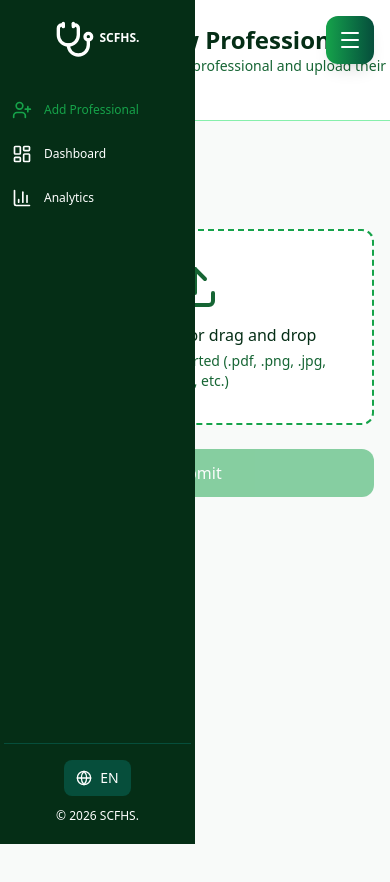
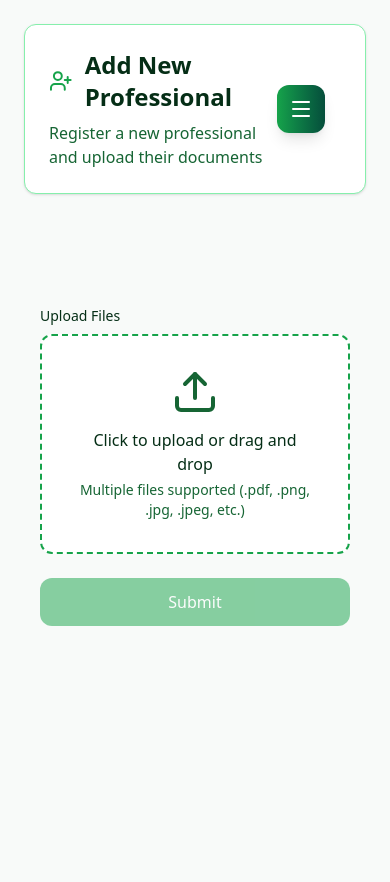
Before and after one commit to heba39920/doctorsDashboard, a React (Vite) app: page / in a window 390 px wide. Shown: the top 882 px of the page. Built offline with nearby package versions, Linux system fonts and the light colour scheme.

Commit message:
handle styling

```diff
--- a/src/components/Sidebar/Sidebar.tsx
+++ b/src/components/Sidebar/Sidebar.tsx
@@ -1,22 +1,30 @@
-import { UserPlus, LayoutDashboard, BarChart3, Stethoscope } from 'lucide-react';
+import { UserPlus, LayoutDashboard, BarChart3, Stethoscope, X } from 'lucide-react';
 import { NavLink } from 'react-router-dom';
 import { useTranslation } from 'react-i18next';
 import { LanguageSwitcher } from '../LanguageSwitcher';
+import { useSidebar } from '../../contexts/SidebarContext';
 
-interface SidebarProps {
-  isOpen: boolean;
-  onClose: () => void;
-}
-
-export const Sidebar = ({  onClose }: SidebarProps) => {
+export const Sidebar = () => {
   const { t } = useTranslation();
+  const { isOpen, closeSidebar } = useSidebar();
 
   return (
-    <div className={`bg-[var(--textPrimary)] text-[var(--background)] w-1/2 md:w-26 h-screen py-5 px-1 flex flex-col fixed z-50 transition-transform duration-300`}>
+    <div className={`bg-[var(--textPrimary)] text-[var(--background)] w-1/2 md:w-26 h-screen py-5 px-1 flex flex-col fixed left-0 border-r border-[var(--accent)] z-50 transition-transform duration-300 ${
+      isOpen ? 'translate-x-0' : '-translate-x-full md:translate-x-0'
+    }`}>
       <div className="mb-8">
-        <div className="flex items-center gap-1 justify-center md:justify-start">
-          <Stethoscope className="w-10 h-10 text-[var(--background)]" />
-          <h6 className="text-xs font-bold text-[var(--background)] mb-1">SCFHS.</h6>
+        <div className="flex items-center justify-between px-2">
+          <div className="flex items-center gap-1 justify-center md:justify-start">
+            <Stethoscope className="w-10 h-10 text-[var(--background)]" />
+            <h6 className="text-xs font-bold text-[var(--background)] mb-1">SCFHS.</h6>
+          </div>
+          <button
+            onClick={closeSidebar}
+            className="md:hidden p-2 text-[var(--background)] hover:bg-[var(--secondary)] rounded-lg transition-colors"
+            aria-label={t('sidebar.closeMenu')}
+          >
+            <X className="w-5 h-5" />
+          </button>
         </div>
       </div>
       <nav className="flex-1">
@@ -24,7 +32,7 @@ export const Sidebar = ({  onClose }: SidebarProps) => {
           <li>
             <NavLink
               to="/"
-              onClick={onClose}
+              onClick={closeSidebar}
               className={({ isActive }) =>
                 `flex md:flex-col justify-start md:justify-center md:px-0 px-2 items-center rounded-xl gap-3 md:py-3 py-2 text-xs  transition-all duration-200 ${
                   isActive
@@ -40,7 +48,7 @@ export const Sidebar = ({  onClose }: SidebarProps) => {
           <li>
             <NavLink
               to="/dashboard"
-              onClick={onClose}
+              onClick={closeSidebar}
               className={({ isActive }) =>
                 `flex md:flex-col md:justify-center justify-start md:px-0 px-2 items-center text-xs gap-3 md:py-3 py-2 rounded-xl transition-all duration-200 ${
                   isActive
@@ -56,7 +64,7 @@ export const Sidebar = ({  onClose }: SidebarProps) => {
           <li>
             <NavLink
               to="/analytics"
-              onClick={onClose}
+              onClick={closeSidebar}
               className={({ isActive }) =>
                   `flex md:flex-col md:justify-center justify-start md:px-0 px-2 items-center text-xs gap-3 md:py-3 py-2 rounded-xl transition-all duration-200 ${
                     isActive
--- a/src/components/layout/Layout.tsx
+++ b/src/components/layout/Layout.tsx
@@ -1,41 +1,32 @@
 import { Sidebar } from "../Sidebar/Sidebar";
 import { Outlet } from "react-router-dom";
-import { useState } from "react";
-import { Menu, X } from "lucide-react";
-import { useTranslation } from "react-i18next";
+import { SidebarProvider, useSidebar } from "../../contexts/SidebarContext";
 
-const Layout = () => {
-  const [isSidebarOpen, setIsSidebarOpen] = useState(false);
-  const { t } = useTranslation();
-  const isRTL = localStorage.getItem('language') === 'ar';
+const LayoutContent = () => {
+  const { isOpen, closeSidebar } = useSidebar();
 
   return (
     <div className={`flex min-h-screen bg-[var(--background)] `}>
-      <Sidebar isOpen={isSidebarOpen} onClose={() => setIsSidebarOpen(false)} />
-      {isSidebarOpen && (
+      <Sidebar />
+      {isOpen && (
         <div
           className="fixed inset-0 bg-black/50 z-40 md:hidden"
-          onClick={() => setIsSidebarOpen(false)}
+          onClick={closeSidebar}
         />
       )}
       <main className={`flex-1 overflow-auto relative md:ml-25`}>
-        <button
-          onClick={() => setIsSidebarOpen(!isSidebarOpen)}
-          className={`fixed top-4 z-50 p-3 bg-gradient-to-r from-[var(--primary)] to-[var(--secondary)] text-white rounded-xl shadow-lg hover:shadow-xl hover:scale-105 active:scale-95 transition-all duration-300 md:hidden ${
-            isRTL ? 'left-4' : 'right-4'
-          }`}
-          aria-label={isSidebarOpen ? t('sidebar.closeMenu') : t('sidebar.openMenu')}
-        >
-          {isSidebarOpen ? (
-            <X className="w-6 h-6" />
-          ) : (
-            <Menu className="w-6 h-6" />
-          )}
-        </button>
         <Outlet />
       </main>
     </div>
   )
 }
 
+const Layout = () => {
+  return (
+    <SidebarProvider>
+      <LayoutContent />
+    </SidebarProvider>
+  )
+}
+
 export default Layout;
--- /dev/null
+++ b/src/contexts/SidebarContext.tsx
@@ -0,0 +1,32 @@
+import { createContext, useContext, useState, type ReactNode} from 'react';
+
+interface SidebarContextType {
+  isOpen: boolean;
+  openSidebar: () => void;
+  closeSidebar: () => void;
+  toggleSidebar: () => void;
+}
+
+const SidebarContext = createContext<SidebarContextType | undefined>(undefined);
+
+export const SidebarProvider = ({ children }: { children: ReactNode }) => {
+  const [isOpen, setIsOpen] = useState(false);
+
+  const openSidebar = () => setIsOpen(true);
+  const closeSidebar = () => setIsOpen(false);
+  const toggleSidebar = () => setIsOpen(prev => !prev);
+
+  return (
+    <SidebarContext.Provider value={{ isOpen, openSidebar, closeSidebar, toggleSidebar }}>
+      {children}
+    </SidebarContext.Provider>
+  );
+};
+
+export const useSidebar = () => {
+  const context = useContext(SidebarContext);
+  if (context === undefined) {
+    throw new Error('useSidebar must be used within a SidebarProvider');
+  }
+  return context;
+};
--- a/src/pages/Analytics.tsx
+++ b/src/pages/Analytics.tsx
@@ -1,11 +1,14 @@
-import { BarChart3, Users, FileText, TrendingUp, Award, Calendar, Loader2, AlertCircle } from "lucide-react"
+import { BarChart3, Users, FileText, TrendingUp, Award, Calendar, Loader2, AlertCircle, Menu } from "lucide-react"
 import { useTranslation } from "react-i18next"
 import { useGetStats } from "../utils/hooks/Hooks"
 import { formatValue } from "../utils/helperfunctions/ProfessionalUtils"
+import { useSidebar } from "../contexts/SidebarContext"
 
 const Analytics = () => {
   const { t } = useTranslation()
+  const { openSidebar } = useSidebar()
   const { data: statsData, isLoading, isError, error } = useGetStats()
+  const isRTL = localStorage.getItem('language') === 'ar';
 
   if (isLoading) {
     return (
@@ -51,12 +54,14 @@ const Analytics = () => {
   // Get professional types distribution
   const professionalTypes = Object.entries(statsData.by_professional_type)
     .sort(([, a], [, b]) => b - a)
-const isRTL = localStorage.getItem('language') === 'ar';
+
   return (
     <div className="min-h-screen bg-[var(--surface)] p-6">
       <div className="max-w-7xl mx-auto">
         {/* Header */}
-        <div className="mb-8">
+        <div className="mb-8 bg-white rounded-xl border border-[var(--accent)] shadow-sm p-6">
+          <div className={`flex items-center justify-between ${isRTL ? 'flex-row-reverse' : ''}`}>
+            <div className={`flex-1 ${isRTL ? 'text-right' : 'text-left'}`}>
               <div className={`flex items-center gap-3 mb-2 ${isRTL ? 'justify-end' : 'justify-start'}`}>
                 <BarChart3 className="w-8 h-8 text-[var(--primary)]" />
                 <h1 className="text-2xl font-bold text-[var(--textPrimary)]">
@@ -66,6 +71,15 @@ const isRTL = localStorage.getItem('language') === 'ar';
               <p className="text-[var(--textSecondary)]">
                 {t('analytics.subtitle')}
               </p>
+            </div>
+            <button
+              onClick={openSidebar}
+              className={`md:hidden p-3 bg-gradient-to-r from-[var(--primary)] to-[var(--secondary)] text-white rounded-xl shadow-lg hover:shadow-xl hover:scale-105 active:scale-95 transition-all duration-300 ${isRTL ? 'ml-4' : 'mr-4'}`}
+              aria-label={t('sidebar.openMenu')}
+            >
+              <Menu className="w-6 h-6" />
+            </button>
+          </div>
         </div>
 
         {/* Key Metrics Cards */}
--- a/src/pages/Dashboard.tsx
+++ b/src/pages/Dashboard.tsx
@@ -1,14 +1,16 @@
 import { useNavigate } from "react-router-dom"
-  import { Loader2, AlertCircle, Search, X } from "lucide-react"
+  import { Loader2, AlertCircle, Search, X, Menu } from "lucide-react"
   import { useTranslation } from "react-i18next"
 import { useGetProfessionals, useSearchByType, useSearchBySpecialization, useGetAllTypes } from "../utils/hooks/Hooks"
 import { convertProfessionalListItemToLegacy } from "../utils/helperfunctions/ProfessionalUtils"
 import type { professional, professionalListItem } from "../interfaces/interfaces"
 import ProfessionalCard from "../components/ProfessionalsComponents/ProfessionalCard"
 import { useState } from "react"
+import { useSidebar } from "../contexts/SidebarContext"
 const Dashboard = () => {
   const { t } = useTranslation()
   const navigate = useNavigate()
+  const { openSidebar } = useSidebar()
   const { data, isLoading, isError, error } = useGetProfessionals()
   const [selectedType, setSelectedType] = useState<string>("")
   const [specialization, setSpecialization] = useState<string>("")
@@ -215,13 +217,24 @@ const Dashboard = () => {
   return (
     <div className="min-h-screen bg-[var(--surface)] p-6">
       <div className="max-w-7xl mx-auto">
-        <div className="mb-8">
-          <h1 className={`text-2xl font-bold text-[var(--textPrimary)] mb-2 ${isRTL ? 'text-right' : 'text-left'}`}>
-            {t('dashboard.title')}
-          </h1>
-          <p className={`text-[var(--textSecondary)] ${isRTL ? 'text-right' : 'text-left'}`}>
-            {t('dashboard.subtitle')}
-          </p>
+        <div className="mb-8 bg-white rounded-xl border border-[var(--accent)] shadow-sm p-6">
+          <div className={`flex items-center justify-between ${isRTL ? 'flex-row-reverse' : ''}`}>
+            <div className={`flex-1 ${isRTL ? 'text-right' : 'text-left'}`}>
+              <h1 className="text-2xl font-bold text-[var(--textPrimary)] mb-2">
+                {t('dashboard.title')}
+              </h1>
+              <p className="text-[var(--textSecondary)]">
+                {t('dashboard.subtitle')}
+              </p>
+            </div>
+            <button
+              onClick={openSidebar}
+              className={`md:hidden p-3 bg-gradient-to-r from-[var(--primary)] to-[var(--secondary)] text-white rounded-xl shadow-lg hover:shadow-xl hover:scale-105 active:scale-95 transition-all duration-300 ${isRTL ? 'ml-4' : 'mr-4'}`}
+              aria-label={t('sidebar.openMenu')}
+            >
+              <Menu className="w-6 h-6" />
+            </button>
+          </div>
         </div>
 
         <div className={`mb-6 flex items-center justify-between flex-wrap gap-4 ${isRTL ? 'justify-end' : 'justify-start'}`}>
--- a/src/pages/Home.tsx
+++ b/src/pages/Home.tsx
@@ -1,30 +1,39 @@
 import { Form } from "../components/Form"
-import { UserPlus } from "lucide-react"
+import { UserPlus, Menu } from "lucide-react"
 import { useTranslation } from "react-i18next"
+import { useSidebar } from "../contexts/SidebarContext"
 
 const Home = () => {
     const { t } = useTranslation()
+    const { openSidebar } = useSidebar()
     const isRTL = localStorage.getItem('language') === 'ar';
     return (
-        <div className="min-h-screen bg-[var(--surface)]">
-            <div className="bg-white border-b border-[var(--accent)] shadow-sm">
-                <div className={`py-6 ${isRTL ? 'me-10' : 'ms-10'}`}>
-                    <div className={`flex items-center gap-3 ${isRTL ? 'justify-end' : 'justify-start'}`}>
-                        <div className="p-2 bg-[var(--accent)] rounded-lg">
-                            <UserPlus className="w-6 h-6 text-[var(--primary)]" />
-                        </div>
-                        <div>
-                            <h1 className={`text-2xl font-bold text-[var(--textPrimary)] `}>
-                                {t('home.addNewProfessional')}
-                            </h1>
-                            <p className={`text-sm text-[var(--textSecondary)] ${isRTL ? 'text-right' : 'text-left'}`}>
+        <div className="min-h-screen bg-[var(--surface)] p-6">
+            <div className="max-w-7xl mx-auto">
+                <div className="mb-8 bg-white rounded-xl border border-[var(--accent)] shadow-sm p-6">
+                    <div className={`flex items-center justify-between ${isRTL ? 'flex-row-reverse' : ''}`}>
+                        <div className={`flex-1 ${isRTL ? 'text-right' : 'text-left'}`}>
+                            <div className={`flex items-center gap-3 mb-2 ${isRTL ? 'justify-end' : 'justify-start'}`}>
+                                <UserPlus className="w-8 h-8 text-[var(--primary)]" />
+                                <h1 className="text-2xl font-bold text-[var(--textPrimary)]">
+                                    {t('home.addNewProfessional')}
+                                </h1>
+                            </div>
+                            <p className="text-[var(--textSecondary)]">
                                 {t('home.registerProfessional')}
                             </p>
                         </div>
+                        <button
+                            onClick={openSidebar}
+                            className={`md:hidden p-3 bg-gradient-to-r from-[var(--primary)] to-[var(--secondary)] text-white rounded-xl shadow-lg hover:shadow-xl hover:scale-105 active:scale-95 transition-all duration-300 ${isRTL ? 'ml-4' : 'mr-4'}`}
+                            aria-label={t('sidebar.openMenu')}
+                        >
+                            <Menu className="w-6 h-6" />
+                        </button>
                     </div>
                 </div>
+                <Form />
             </div>
-            <Form />
         </div>
     )
 }
--- a/src/pages/ProfessionalDetails.tsx
+++ b/src/pages/ProfessionalDetails.tsx
@@ -1,5 +1,5 @@
 import { useParams, useNavigate } from "react-router-dom"
-import { ArrowLeft, User, Mail, Phone, Award, FileText, Briefcase, Building2, Calendar, Star, Loader2, AlertCircle, Trash2, Edit, IdCard, GraduationCap, Shield, BookOpen, Trophy, BookMarked, BriefcaseBusiness, DollarSign, Clock, Code, AlertTriangle } from "lucide-react"
+import { ArrowLeft, User, Mail, Phone, Award, FileText, Briefcase, Building2, Calendar, Star, Loader2, AlertCircle, Trash2, Edit, IdCard, GraduationCap, Shield, BookOpen, Trophy, BookMarked, BriefcaseBusiness, DollarSign, Clock, Code, AlertTriangle, Menu } from "lucide-react"
 import { useTranslation } from "react-i18next"
 import { useGetProfessionalById, useDeleteProfessional, useUpdateProfessional } from "../utils/hooks/Hooks"
 import { convertProfessionalDataToLegacy, formatValue } from "../utils/helperfunctions/ProfessionalUtils"
@@ -7,12 +7,15 @@ import { DeleteConfirmModal } from "../components/DeleteConfirmModal"
 import { EditProfessionalModal } from "../components/EditProfessionalModal"
 import { useState } from "react"
 import type { professionalData } from "../interfaces/interfaces"
+import { useSidebar } from "../contexts/SidebarContext"
 
 const ProfessionalDetails = () => {
   const { t } = useTranslation()
   const { id } = useParams<{ id: string }>()
   const navigate = useNavigate()
+  const { openSidebar } = useSidebar()
   const { data, isLoading, isError, error } = useGetProfessionalById(id || "")
+  const isRTL = localStorage.getItem('language') === 'ar';
   const [isDeleteModalOpen, setIsDeleteModalOpen] = useState(false)
   const [isEditModalOpen, setIsEditModalOpen] = useState(false)
 
@@ -85,24 +88,38 @@ const ProfessionalDetails = () => {
   const otherLicenses = professionalData.other_licenses || []
   return (
     <div className="min-h-screen bg-[var(--surface)]">
+      {/* Header Section */}
+      <div className="bg-white border-b border-[var(--accent)] shadow-sm">
+        <div className="max-w-7xl mx-auto px-6 py-4">
+          <div className={`flex items-center justify-between ${isRTL ? 'flex-row-reverse' : ''}`}>
+            <button
+              onClick={() => navigate("/dashboard")}
+              className={`flex items-center gap-2 text-[var(--textPrimary)] hover:text-[var(--primary)] transition-colors ${isRTL ? 'flex-row-reverse' : ''}`}
+            >
+              <ArrowLeft className={`w-5 h-5 ${isRTL ? 'rotate-180' : ''}`} />
+              <span>{t('professionalDetails.backToDashboard')}</span>
+            </button>
+            <button
+              onClick={openSidebar}
+              className={`md:hidden p-3 bg-gradient-to-r from-[var(--primary)] to-[var(--secondary)] text-white rounded-xl shadow-lg hover:shadow-xl hover:scale-105 active:scale-95 transition-all duration-300 ${isRTL ? 'ml-4' : 'mr-4'}`}
+              aria-label={t('sidebar.openMenu')}
+            >
+              <Menu className="w-6 h-6" />
+            </button>
+          </div>
+        </div>
+      </div>
       {/* Hero Section */}
       <div className="bg-gradient-to-br from-[var(--primary)] via-[var(--secondary)] to-[var(--primary)] text-white">
         <div className="max-w-7xl mx-auto px-6 py-16">
-          <button
-            onClick={() => navigate("/dashboard")}
-            className="mb-8 flex items-center gap-2 text-white/90 hover:text-white transition-colors"
-          >
-            <ArrowLeft className="w-5 h-5" />
-            <span>{t('professionalDetails.backToDashboard')}</span>
-          </button>
 
           <div className="flex flex-col md:flex-row items-center gap-8">
             <div className="w-32 h-32 rounded-full bg-white/20 backdrop-blur-sm flex items-center justify-center border-4 border-white/30">
               <User className="w-16 h-16 text-white" />
             </div>
-            <div className="flex-1 text-center md:text-left">
+            <div className={`flex-1 text-center ${isRTL ? 'md:text-right' : 'md:text-left'}`}>
               <h1 className="text-5xl font-bold mb-3">{professional.name}</h1>
-              <div className="flex items-center justify-center md:justify-start gap-2 mb-4 flex-wrap">
+              <div className={`flex items-center justify-center gap-2 mb-4 flex-wrap ${isRTL ? 'md:justify-end' : 'md:justify-start'}`}>
                 <Award className="w-6 h-6" />
                 <span className="text-xl">
                   {specializations.length > 0 ? specializations.join(", ") : professional.specialization}
@@ -311,15 +328,14 @@ const ProfessionalDetails = () => {
                     {t('professionalDetails.otherLicenses')}
                   </h3>
                   <div className="space-y-4">
-                    {otherLicenses.map((license, index: number) => (
+                    {otherLicenses.map((license: string, index: number) => (
                       <div key={index} className="p-3 bg-white rounded-lg border border-[var(--accent)]">
-                        {license.issuer && (
+                        {license && (
                           <div className="flex items-center justify-between mb-2">
-                            <span className="text-sm text-[var(--textSecondary)]">{t('professionalDetails.issuer')}:</span>
-                            <span className="text-sm font-medium text-[var(--textPrimary)]">{license.issuer}</span>
+                            <span className="text-sm font-medium text-[var(--textPrimary)]">{license}</span>
                           </div>
                         )}
-                        {license.license_number && (
+                        {/* {license.license_number && (
                           <div className="flex items-center justify-between mb-2">
                             <span className="text-sm text-[var(--textSecondary)]">{t('professionalDetails.licenseNumber')}:</span>
                             <span className="text-sm font-medium text-[var(--textPrimary)]">{license.license_number}</span>
@@ -330,7 +346,7 @@ const ProfessionalDetails = () => {
                             <span className="text-sm text-[var(--textSecondary)]">{t('professionalDetails.expiry')}:</span>
                             <span className="text-sm font-medium text-[var(--textPrimary)]">{license.expiry}</span>
                           </div>
-                        )}
+                        )} */}
                       </div>
                     ))}
                   </div>
```
Also changed, not shown: src/interfaces/interfaces.ts (+2 -7 lines). Lines whose indentation alone changed are shown as unchanged.
